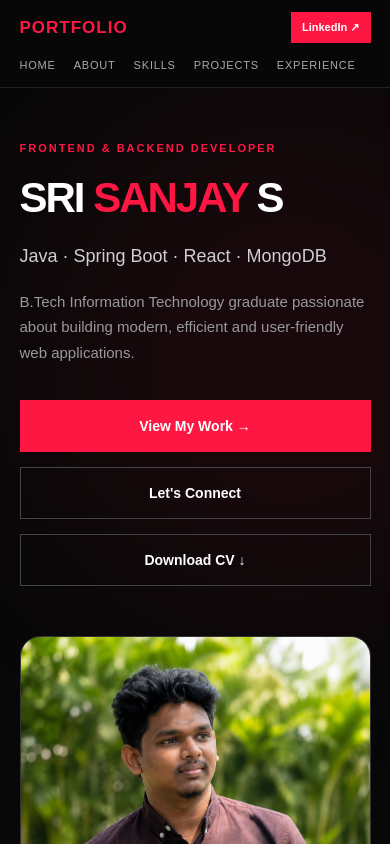
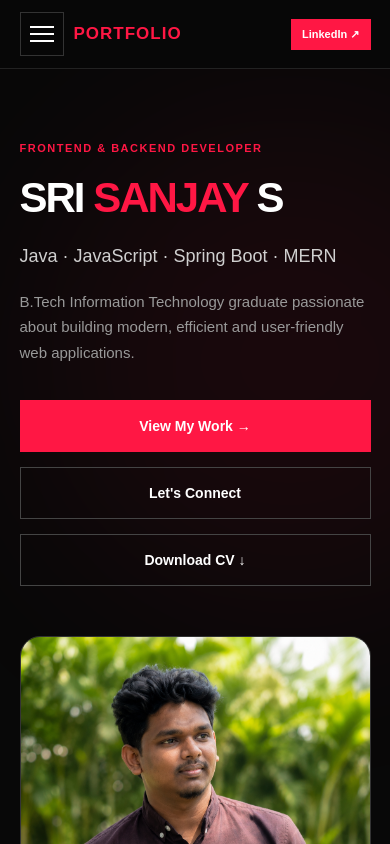
Before and after one commit to srisanjay22it53/sanjay-portfolio, a React (Vite) app: page / in a window 390 px wide. Shown: the top 844 px of the page. Built offline with nearby package versions, Linux system fonts and the light colour scheme.

Commit message:
Enhance portfolio design and code

```diff
--- a/index.html
+++ b/index.html
@@ -73,7 +73,7 @@
       content="Explore the portfolio, projects and experience of Sri Sanjay S, a Frontend and Backend Developer."
     />
 
-    <link rel="icon" href="/favicon.ico" />
+    <link rel="icon" href="/favicon.svg" type="image/svg+xml" />
 
     <title>
       Sri Sanjay S | Frontend & Backend Developer
--- a/src/App.css
+++ b/src/App.css
@@ -75,8 +75,15 @@ a {
   gap: 32px;
 }
 
+.menu-toggle {
+  display: none;
+}
+
 .nav-links a {
   position: relative;
+
+  display: inline-flex;
+  align-items: center;
 
   color: #aaa;
   text-decoration: none;
@@ -222,6 +229,7 @@ a {
   letter-spacing: -3px;
 
   word-break: normal;
+  overflow-wrap: anywhere;
 }
 
 .hero-name .white {
@@ -378,14 +386,31 @@ section:not(.hero) {
   justify-content: flex-start;
 }
 
+section:not(.hero).about-section {
+  min-height: auto;
+}
+
 .section-heading {
   display: flex;
 
+  position: relative;
+
   align-items: center;
 
   gap: 18px;
 
   margin-bottom: 70px;
+}
+
+.section-heading h2::before {
+  content: "";
+  position: absolute;
+  top: 50%;
+  left: -12px;
+  width: 2px;
+  height: 1.1em;
+  background: #ff1744;
+  transform: translateY(-50%);
 }
 
 .section-heading span {
@@ -426,6 +451,13 @@ section:not(.hero) {
   grid-template-columns: 1.3fr 0.7fr;
 
   gap: 80px;
+}
+
+.about-content > *,
+.contact-content > *,
+.projects-grid > *,
+.skills-grid > * {
+  min-width: 0;
 }
 
 .about-text {
@@ -666,6 +698,10 @@ section:not(.hero) {
 }
 
 .github-link {
+  display: inline-flex;
+  align-items: center;
+  min-height: 44px;
+
   color: #aaa;
 
   text-decoration: none;
@@ -1002,6 +1038,7 @@ section:not(.hero) {
 
   .navbar {
     padding: 0 4%;
+    justify-content: flex-start;
   }
 
   .nav-links {
@@ -1039,6 +1076,64 @@ section:not(.hero) {
     gap: 14px;
   }
 
+  .menu-toggle {
+    display: inline-flex;
+    width: 44px;
+    height: 44px;
+    align-self: center;
+    flex-shrink: 0;
+    order: 1;
+    margin-left: 0;
+    margin-right: 10px;
+    padding: 9px;
+    flex-direction: column;
+    justify-content: center;
+    gap: 5px;
+    border: 1px solid #333;
+    background: transparent;
+    cursor: pointer;
+  }
+
+  .menu-toggle span {
+    display: block;
+    width: 100%;
+    height: 2px;
+    background: #ffffff;
+  }
+
+  .nav-links {
+    display: none;
+  }
+
+  .logo {
+    order: 2;
+  }
+
+  .cv-button {
+    order: 3;
+    margin-left: auto;
+  }
+
+  .navbar.nav-open .nav-links {
+    display: flex;
+    width: 100%;
+    order: 4;
+    flex-direction: column;
+    align-items: stretch;
+    gap: 0;
+    padding: 8px 0 4px;
+  }
+
+  .navbar.nav-open .nav-links a {
+    min-height: 44px;
+    justify-content: center;
+  }
+
+  .menu-toggle:focus-visible {
+    outline: 2px solid #ff1744;
+    outline-offset: 4px;
+  }
+
   .nav-links a {
     font-size: 12px;
   }
@@ -1109,7 +1204,7 @@ section:not(.hero) {
 
     width: 100%;
 
-    display: flex;
+    display: none;
 
     gap: 22px;
 
@@ -1127,6 +1222,8 @@ section:not(.hero) {
   .nav-links a {
     flex-shrink: 0;
 
+    min-height: 44px;
+
     font-size: 11px;
 
     letter-spacing: 0.8px;
@@ -1166,6 +1263,10 @@ section:not(.hero) {
     font-size: 15px;
 
     line-height: 1.7;
+  }
+
+  .hero-image-container {
+    max-width: 100%;
   }
 
   .hero-buttons {
@@ -1317,6 +1418,8 @@ section:not(.hero) {
     gap: 10px;
 
     padding: 20px 0;
+
+    min-height: 64px;
   }
 
   .contact-item strong {
@@ -1358,6 +1461,10 @@ section:not(.hero) {
     font-size: 42px;
   }
 
+  .hero-label {
+    letter-spacing: 1.5px;
+  }
+
   .hero h2 {
     font-size: 18px;
   }
@@ -1390,6 +1497,14 @@ section:not(.hero) {
 
   .project-card {
     padding: 20px;
+  }
+
+  .project-card h3 {
+    font-size: 23px;
+  }
+
+  .project-card p {
+    overflow-wrap: anywhere;
   }
 
   .project-top {
--- a/src/components/Contact.jsx
+++ b/src/components/Contact.jsx
@@ -44,7 +44,7 @@ function Contact() {
           <a
             href="https://www.linkedin.com/in/sri-sanjay-s-64b546247"
             target="_blank"
-            rel="noreferrer"
+            rel="noopener noreferrer"
             className="contact-item"
           >
             <span>LinkedIn</span>
@@ -55,7 +55,7 @@ function Contact() {
           <a
             href="https://github.com/srisanjay22it53"
             target="_blank"
-            rel="noreferrer"
+            rel="noopener noreferrer"
             className="contact-item"
           >
             <span>GitHub</span>
--- a/src/components/Hero.jsx
+++ b/src/components/Hero.jsx
@@ -17,7 +17,7 @@ function Hero() {
         </h1>
 
         <h2>
-          Java · Spring Boot · React · MongoDB
+          Java · JavaScript · Spring Boot · MERN
         </h2>
 
         <p className="hero-description">
@@ -44,7 +44,7 @@ function Hero() {
           <a
             href="/resume.pdf"
             target="_blank"
-            rel="noreferrer"
+            rel="noopener noreferrer"
             className="secondary-button"
           >
             Download CV ↓
--- a/src/components/Navbar.jsx
+++ b/src/components/Navbar.jsx
@@ -1,24 +1,46 @@
+import { useState } from "react";
+
 function Navbar() {
+  const [menuOpen, setMenuOpen] = useState(false);
+
+  const closeMenu = () => setMenuOpen(false);
+
   return (
-    <nav className="navbar">
+    <nav
+      className={`navbar${menuOpen ? " nav-open" : ""}`}
+      aria-label="Primary navigation"
+    >
 
       <div className="logo">
         PORTFOLIO
       </div>
 
-      <div className="nav-links">
-        <a href="#home">Home</a>
-        <a href="#about">About</a>
-        <a href="#skills">Skills</a>
-        <a href="#projects">Projects</a>
-        <a href="#experience">Experience</a>
-        <a href="#contact">Contact</a>
+      <button
+        type="button"
+        className="menu-toggle"
+        aria-label={menuOpen ? "Close navigation menu" : "Open navigation menu"}
+        aria-expanded={menuOpen}
+        aria-controls="primary-navigation"
+        onClick={() => setMenuOpen((isOpen) => !isOpen)}
+      >
+        <span aria-hidden="true" />
+        <span aria-hidden="true" />
+        <span aria-hidden="true" />
+      </button>
+
+      <div className="nav-links" id="primary-navigation">
+        <a href="#home" onClick={closeMenu}>Home</a>
+        <a href="#about" onClick={closeMenu}>About</a>
+        <a href="#skills" onClick={closeMenu}>Skills</a>
+        <a href="#projects" onClick={closeMenu}>Projects</a>
+        <a href="#experience" onClick={closeMenu}>Experience</a>
+        <a href="#contact" onClick={closeMenu}>Contact</a>
       </div>
 
       <a
         href="https://www.linkedin.com/in/sri-sanjay-s-64b546247"
         target="_blank"
-        rel="noreferrer"
+        rel="noopener noreferrer"
         className="cv-button"
       >
         LinkedIn ↗
--- a/src/components/Projects.jsx
+++ b/src/components/Projects.jsx
@@ -121,7 +121,7 @@ function Projects() {
                 <a
                   href={project.github}
                   target="_blank"
-                  rel="noreferrer"
+                  rel="noopener noreferrer"
                   className="github-link"
                 >
                   GitHub ↗
@@ -131,7 +131,7 @@ function Projects() {
                   <a
                     href={project.liveDemo}
                     target="_blank"
-                    rel="noreferrer"
+                    rel="noopener noreferrer"
                     className="github-link"
                   >
                     Live Demo ↗
```
